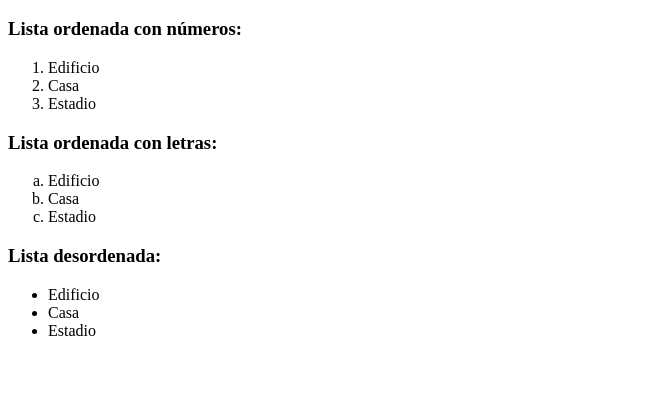
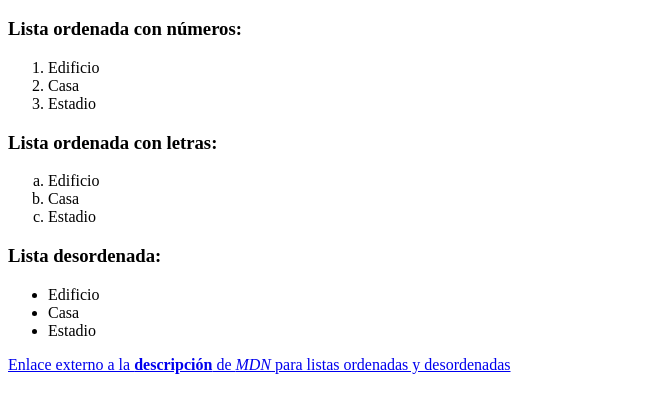
Before and after one commit to aleceromero/Pruebas-html, a plain HTML site: page ej-listas.html in a window 1280 px wide. Shown: the part 121-534 px from the top of the page, without its empty margins (0-665 px from the left). Drawn offline with Linux system fonts and the light colour scheme.

Commit message:
modificacion agrego link

```diff
--- a/ej-listas.html
+++ b/ej-listas.html
@@ -25,5 +25,6 @@
             <li>Casa</li>
             <li>Estadio</li>
         </ul>
+        <a href="https://developer.mozilla.org/es/docs/Web/HTML/Element/ol"> Enlace externo a la <strong>descripción</strong> de <em>MDN</em> para listas ordenadas y desordenadas</a>
     </body>
 </html>
```
